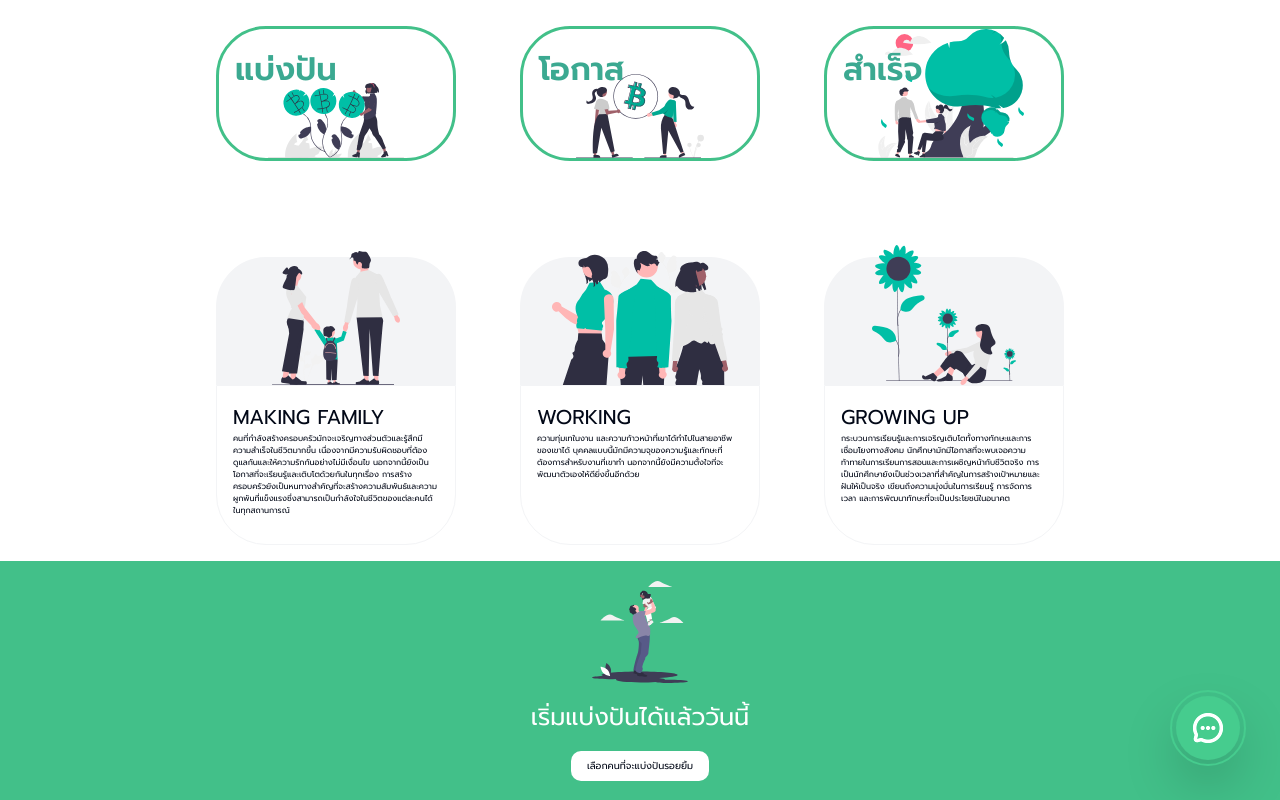
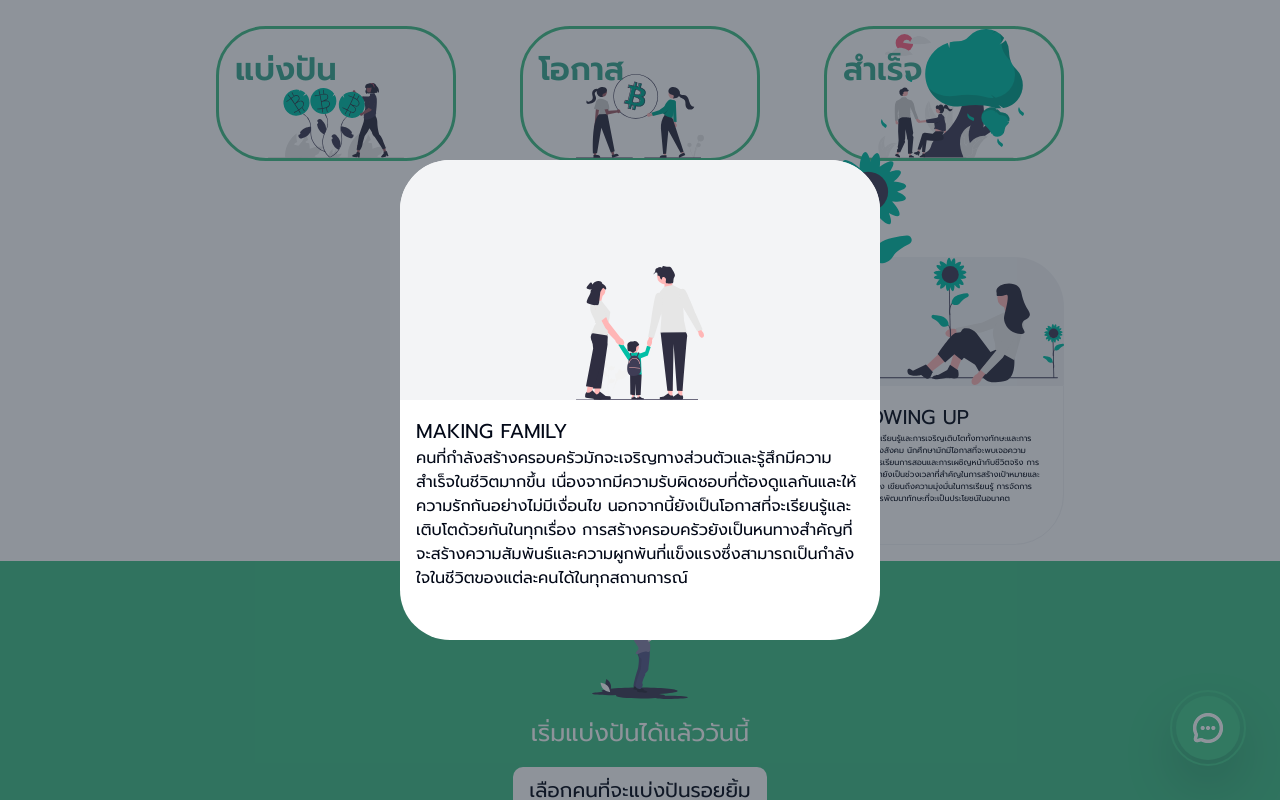
Before and after one commit to chaithawat21/o2o-frontend, a React (Vite) app: page / in a window 1280 px wide. Both pictures are taken after a click on the element 336 px from the left and 1095 px from the top of the page. Shown: the part 695-1495 px from the top of the page. Built offline with nearby package versions, Linux system fonts and the light colour scheme.

Commit message:
update homepage and add framer motion

```diff
--- a/src/components/FooterHome.jsx
+++ b/src/components/FooterHome.jsx
@@ -4,11 +4,11 @@ import ImageFooter from '../assets/images/illustration/illustration02-footer.svg
 
 function FooterHome() {
   return (
-    <div className='h-[15rem] bg-GreenFooter flex flex-col justify-center items-center gap-[1rem]'>
+    <div className='h-[18rem] bg-GreenFooter flex flex-col justify-center items-center gap-[1rem]'>
         <img className='w-[6rem]' src={ImageFooter} alt="image-footer" />
         <p className='text-white text-[1.5rem]'>เริ่มแบ่งปันได้แล้ววันนี้</p>
         <Link to="/select">
-        <button className='bg-white text-[.6rem] px-[1rem] py-[.5rem] rounded-[10px]'>เลือกคนที่จะแบ่งปันรอยยิ้ม</button>
+        <button className='bg-white text-[1.25rem] px-[1rem] py-[.5rem] rounded-[10px]'>เลือกคนที่จะแบ่งปันรอยยิ้ม</button>
         </Link>
     </div>
   )
--- a/src/pages/HomePage.jsx
+++ b/src/pages/HomePage.jsx
@@ -8,13 +8,38 @@ import familyIcon from "../assets/images/illustration/illustration05-family.svg"
 import peopleIcon from "../assets/images/illustration/illustration03-people.svg";
 import growIcon from "../assets/images/illustration/illustration04-growing.svg";
 import ChatBot from "../components/ChatBot";
+import { motion, AnimatePresence } from "framer-motion";
 
-
-
-
+const items = [
+  {
+    id: "family",
+    title: "MAKING FAMILY",
+    subtitle:
+      "คนที่กำลังสร้างครอบครัวมักจะเจริญทางส่วนตัวและรู้สึกมีความสำเร็จในชีวิตมากขึ้น เนื่องจากมีความรับผิดชอบที่ต้องดูแลกันและให้ความรักกันอย่างไม่มีเงื่อนไข นอกจากนี้ยังเป็นโอกาสที่จะเรียนรู้และเติบโตด้วยกันในทุกเรื่อง การสร้างครอบครัวยังเป็นหนทางสำคัญที่จะสร้างความสัมพันธ์และความผูกพันที่แข็งแรงซึ่งสามารถเป็นกำลังใจในชีวิตของแต่ละคนได้ในทุกสถานการณ์",
+    icon: familyIcon,
+    iconWidth: "8rem",
+  },
+  {
+    id: "working",
+    title: "WORKING",
+    subtitle:
+      "ความทุ่มเทในงาน และความก้าวหน้าที่เขาได้ทำไปในสายอาชีพของเขาได้ บุคคลแบบนี้มักมีความจุของความรู้และทักษะที่ต้องการสำหรับงานที่เขาทำ นอกจากนี้ยังมีความตั้งใจที่จะพัฒนาตัวเองให้ดียิ่งขึ้นอีกด้วย",
+    icon: peopleIcon,
+    iconWidth: "11rem",
+  },
+  {
+    id: "growing",
+    title: "GROWING UP",
+    subtitle:
+      "กระบวนการเรียนรู้และการเจริญเติบโตทั้งทางทักษะและการเชื่อมโยงทางสังคม นักศึกษามักมีโอกาสที่จะพบเจอความท้าทายในการเรียนการสอนและการเผชิญหน้ากับชีวิตจริง การเป็นนักศึกษายังเป็นช่วงเวลาที่สำคัญในการสร้างเป้าหมายและฝันให้เป็นจริง เขียนถึงความมุ่งมั่นในการเรียนรู้ การจัดการเวลา และการพัฒนาทักษะที่จะเป็นประโยชน์ในอนาคต",
+    icon: growIcon,
+    iconWidth: "9rem",
+  },
+];
 
 function HomePage() {
   const [showDetail, setShowDetail] = useState("");
+  const [selectedId, setSelectedId] = useState(null);
 
   const handleShow = (value) => {
     if (showDetail === value) {
@@ -26,7 +51,7 @@ function HomePage() {
 
   return (
     <>
-      <div className="relative flex flex-col items-center">
+      <div className="head-content relative flex flex-col items-center">
         <img
           className="object-cover object-center  w-full h-[30rem] relative "
           src={homeHeaderImg}
@@ -38,49 +63,56 @@ function HomePage() {
           ให้กลายเป็นจริง
         </h1>
       </div>
-      <div className="flex flex-col items-center p-[2rem]">
+      <div className="middle-content flex flex-col items-center p-[2rem]">
         <h2 className="text-[1.5rem] ">ความมุ่งมั่นของเราส่งผลต่อ</h2>
         <h2 className="text-[2rem] font-[500] md:text-center">
           ปรับปรุงคุณภาพชีวิตของพวกเขาให้ดียิ่งขึ้น
         </h2>
       </div>
-      <div className="flex flex-col justify-center items-center md:flex-row md:items-start">
+      <div className="bottom-content flex flex-col justify-center items-center md:flex-row md:items-start">
         <div className="flex flex-row justify-center px-[4rem] py-[1rem] relative gap-[4rem] md:flex-col md:items-center md:gap-[1rem] ">
-          <div
+          <motion.div
             className={`flex flex-col justify-end items-center w-[15rem] px-[1.5rem] border-[3px] border-GreenFooter rounded-[50px] cursor-pointer relative
           hover:bg-GreenFooter text-GreenLogin hover:text-white md:h-[8rem] ${
-            showDetail === 1 && "bg-gray-100"
+            showDetail === 1 && "bg-GreenFooter text-white"
           } `}
             onClick={() => handleShow(1)}
+            whileHover={{ scale: 1.2 }}
+            whileTap={{ scale: 0.8 }}
           >
             <img className="w-[8.5rem]" src={cyptoImg} alt="cryto" />
             <p className="absolute bottom-[4rem] left-[1rem] text-[2rem] font-[600]">
               แบ่งปัน
             </p>
-          </div>
-          <div
+          </motion.div>
+          <motion.div
             className={`flex flex-col justify-end items-center w-[15rem] px-[1.5rem] border-[3px] border-GreenFooter rounded-[50px] cursor-pointer relative hover:bg-GreenFooter text-GreenLogin hover:text-white md:h-[8rem] ${
-              showDetail === 2 && "bg-gray-100"
+              showDetail === 2 && "bg-GreenFooter text-white"
             }`}
             onClick={() => handleShow(2)}
+            whileHover={{ scale: 1.2 }}
+            whileTap={{ scale: 0.8 }}
           >
             <img className="w-[8rem]" src={bitcoinImg} alt="bitcoin" />
             <p className=" absolute bottom-[4rem] left-[1rem] text-[2rem]  font-[600]">
               โอกาส
             </p>
-          </div>
-          <div
+          </motion.div>
+          <motion.div
             className={` flex flex-col justify-center items-center w-[15rem] px-[1.5rem] border-[3px] border-GreenFooter rounded-[50px] cursor-pointer relative hover:bg-GreenFooter text-GreenLogin hover:text-white md:h-[8rem] ${
-              showDetail === 3 && "bg-gray-100"
+              showDetail === 3 && "bg-GreenFooter text-white"
             } `}
             onClick={() => handleShow(3)}
+            whileHover={{ scale: 1.2 }}
+            whileTap={{ scale: 0.8 }}
           >
             <img className="w-[10rem]" src={romanticImg} alt="romantic" />
             <p className="absolute bottom-[4rem] left-[1rem] text-[2rem] font-[600]">
               สำเร็จ
             </p>
+          </motion.div>
         </div>
-          <div className="hidden px-[4rem] py-[2rem] indent-[3rem] md:inline-block md:px-0">
+        <div className="max-w-[60rem] px-[4rem] py-[2rem] indent-[3rem] md:hidden">
           {showDetail === 1 && (
             <p>
               การแบ่งปันเป็นแนวคิดที่มีความสำคัญอย่างยิ่งในสังคม
@@ -125,95 +157,71 @@ function HomePage() {
             </p>
           )}
         </div>
+
+        <div className="relative flex flex-row justify-center px-[4rem] py-[1rem] gap-[4rem] md:flex-col md:items-center md:gap-[1rem]">
+          {items.map((item) => (
+            <motion.div
+              key={item.id}
+              layoutId={item.id}
+              className="w-[15rem] cursor-pointer"
+              onClick={() => setSelectedId(item.id)}
+            >
+              <div className="h-[8rem] flex justify-center items-end bg-gray-100 rounded-[50px_50px_0_0]">
+                <img
+                  className={`w-[${item.iconWidth}]`}
+                  src={item.icon}
+                  alt={item.id}
+                />
               </div>
-        <div className="px-[4rem] py-[2rem] indent-[3rem] md:hidden">
-          {showDetail === 1 && (
-            <p>
-              การแบ่งปันเป็นแนวคิดที่มีความสำคัญอย่างยิ่งในสังคม
-              มันเป็นการกระจายทรัพยากร ความรู้ และโอกาสให้กับผู้อื่น
-              ซึ่งสร้างความสัมพันธ์ที่ดียิ่งขึ้นในชุมชน
-              การแบ่งปันช่วยส่งเสริมความร่วมมือ ความเข้าใจ
-              และการสนับสนุนกันและกัน โดยเฉพาะในยุคดิจิทัล
-              การแบ่งปันสามารถทำได้ง่ายและกว้างขวางขึ้นผ่านแพลตฟอร์มออนไลน์ต่างๆ
-              เช่น การแบ่งปันความรู้ในบล็อก การแชร์ข้อมูลผ่านโซเชียลมีเดีย
-              และการให้ความช่วยเหลือในกลุ่มชุมชนออนไลน์
-              การแบ่งปันนี้ไม่เพียงแค่สร้างความสุขและความพึงพอใจให้กับผู้ให้และผู้รับเท่านั้น
-              แต่ยังเสริมสร้างความเข้มแข็งให้กับสังคมโดยรวมอีกด้วย
-            </p>
-          )}
-          {showDetail === 2 && (
-            <p>
-              โอกาสเป็นปัจจัยสำคัญที่สามารถเปลี่ยนแปลงชีวิตของคนเราได้อย่างมีนัยสำคัญ
-              มันเป็นช่วงเวลาที่เหมาะสมที่สามารถนำไปสู่ความก้าวหน้าและความสำเร็จ
-              โอกาสสามารถมาในหลายรูปแบบ เช่น โอกาสทางการศึกษา โอกาสทางอาชีพ
-              หรือแม้แต่โอกาสในการสร้างความสัมพันธ์ที่ดี
-              การเตรียมตัวและการมีทัศนคติที่พร้อมจะรับมือกับโอกาสเมื่อมันมาถึงเป็นสิ่งสำคัญ
-              เพราะโอกาสบางครั้งมาในเวลาที่เราไม่คาดคิด
-              การเปิดใจรับฟังและเรียนรู้จากประสบการณ์ใหม่ ๆ
-              ก็เป็นการเพิ่มโอกาสให้กับตัวเอง นอกจากนี้
-              การสร้างโอกาสให้ผู้อื่นก็เป็นสิ่งที่มีค่าและสร้างความเข้มแข็งให้กับชุมชน
-              การทำงานร่วมกันและการสนับสนุนซึ่งกันและกันสามารถสร้างสรรค์โอกาสที่มีคุณค่าและเป็นประโยชน์ให้กับทุกคนในสังคม
-            </p>
-          )}
-          {showDetail === 3 && (
-            <p>
-              ความสำเร็จเป็นสิ่งที่ทุกคนปรารถนาและมีความหมายที่แตกต่างกันไปในแต่ละบุคคล
-              มันอาจหมายถึงการบรรลุเป้าหมายในอาชีพ การสร้างครอบครัวที่มีความสุข
-              หรือการมีชีวิตที่มีความหมายและมีคุณค่า
-              การบรรลุความสำเร็จต้องการความมุ่งมั่น ความอดทน และความพยายาม
-              การตั้งเป้าหมายที่ชัดเจนและการวางแผนที่ดีเป็นขั้นตอนสำคัญในการเดินทางสู่ความสำเร็จ
-              นอกจากนี้
-              การเรียนรู้จากความล้มเหลวและการปรับปรุงตนเองอย่างต่อเนื่องยังเป็นปัจจัยที่ช่วยเสริมสร้างโอกาสในการประสบความสำเร็จ
-              การมีแรงจูงใจและการสนับสนุนจากคนรอบข้างก็มีบทบาทสำคัญในการเดินทางนี้
-              สุดท้ายแล้ว
-              ความสำเร็จไม่ใช่เพียงแค่การบรรลุเป้าหมายแต่ยังเป็นการเติบโตและการพัฒนาตนเองในทุกๆ
-              ด้านของชีวิต
-            </p>
-          )}
+              <div className="border-[1px] bg-white border-gray-100 p-[1rem] h-[10rem] rounded-[0_0_50px_50px] text-[.5rem]">
+                <motion.h3 className="text-[1.25rem]">{item.title}</motion.h3>
+                <motion.p>{item.subtitle}</motion.p>
               </div>
-        <div className="flex flex-row justify-center px-[4rem] py-[1rem] gap-[4rem] md:flex-col md:items-center md:gap-[1rem] ">
-          <div className="w-[15rem]  text-[.5rem]  cursor-pointer">
-            <div className="h-[8rem] flex justify-center items-end bg-gray-100 rounded-[50px_50px_0_0]">
-              <img className=" w-[8rem]" src={familyIcon} alt="family" />
+            </motion.div>
+          ))}
+
+          <AnimatePresence>
+            {selectedId && (
+              <motion.div
+                className="fixed inset-0 bg-gray-800 bg-opacity-50 flex justify-center items-center"
+                initial={{ opacity: 0 }}
+                animate={{ opacity: 1 }}
+                exit={{ opacity: 0 }}
+                onClick={() => setSelectedId(null)}
+                style={{ zIndex: 40 }} // Ensures overlay is above other content
+              >
+                <motion.div
+                  layoutId={selectedId}
+                  className="relative w-[30rem] h-[30rem] bg-white rounded-[50px] "
+                  onClick={(e) => e.stopPropagation()} // Prevent closing when clicking inside the modal
+                  style={{ zIndex: 50 }} // Ensures modal is above overlay
+                >
+                  {items
+                    .filter((item) => item.id === selectedId)
+                    .map((item) => (
+                      <div
+                        key={item.id}
+                        className="flex flex-col items-center justify-start h-full"
+                      >
+                        <div className="h-[15rem] w-full flex justify-center items-end bg-gray-100 rounded-[50px_50px_0_0]">
+                          <img
+                            className={`w-[${item.iconWidth}]`}
+                            src={item.icon}
+                            alt={item.id}
+                          />
                         </div>
-            <div className="border-[1px] border-gray-100 p-[1rem] h-[10rem] rounded-[0_0_50px_50px] text-[.5rem]  ]">
-              <h3 className="text-[1.25rem]">MAKING FAMILY</h3>
-              <p >
-                คนที่กำลังสร้างครอบครัวมักจะเจริญทางส่วนตัวและรู้สึกมีความสำเร็จในชีวิตมากขึ้น
-                เนื่องจากมีความรับผิดชอบที่ต้องดูแลกันและให้ความรักกันอย่างไม่มีเงื่อนไข
-                นอกจากนี้ยังเป็นโอกาสที่จะเรียนรู้และเติบโตด้วยกันในทุกเรื่อง
-                การสร้างครอบครัวยังเป็นหนทางสำคัญที่จะสร้างความสัมพันธ์และความผูกพันที่แข็งแรงซึ่งสามารถเป็นกำลังใจในชีวิตของแต่ละคนได้ในทุกสถานการณ์
-              </p>
+                        <div className=" bg-white border-gray-100 p-[1rem] h-[10rem]  text-[.5rem]">
+                          <motion.h3 className="text-[1.25rem]">
+                            {item.title}
+                          </motion.h3>
+                          <motion.p className="text-[1rem]">{item.subtitle}</motion.p>
                         </div>
                       </div>
-          <div className="w-[15rem] cursor-pointer">
-            <div className="h-[8rem] flex justify-center items-end bg-gray-100 rounded-[50px_50px_0_0] ">
-              <img className=" w-[11rem]" src={peopleIcon} alt="people" />
-            </div>
-            <div className="border-[1px] border-gray-100 p-[1rem] h-[10rem] rounded-[0_0_50px_50px] text-[.5rem] ">
-              <h3 className="text-[1.25rem]">WORKING</h3>
-              <p >
-                ความทุ่มเทในงาน และความก้าวหน้าที่เขาได้ทำไปในสายอาชีพของเขาได้
-                บุคคลแบบนี้มักมีความจุของความรู้และทักษะที่ต้องการสำหรับงานที่เขาทำ
-                นอกจากนี้ยังมีความตั้งใจที่จะพัฒนาตัวเองให้ดียิ่งขึ้นอีกด้วย
-              </p>
-            </div>
-          </div>
-          <div className="w-[15rem]  cursor-pointer ">
-            <div className="h-[8rem] flex justify-center items-end bg-gray-100 rounded-[50px_50px_0_0]">
-              <img className=" w-[9rem]" src={growIcon} alt="grow" />
-            </div>
-            <div className="border-[1px] border-gray-100 p-[1rem] h-[10rem] rounded-[0_0_50px_50px] text-[.5rem]  ">
-              <h3 className="text-[1.25rem]">GROWING UP</h3>
-              <p >
-                กระบวนการเรียนรู้และการเจริญเติบโตทั้งทางทักษะและการเชื่อมโยงทางสังคม
-                นักศึกษามักมีโอกาสที่จะพบเจอความท้าทายในการเรียนการสอนและการเผชิญหน้ากับชีวิตจริง
-                การเป็นนักศึกษายังเป็นช่วงเวลาที่สำคัญในการสร้างเป้าหมายและฝันให้เป็นจริง
-                เขียนถึงความมุ่งมั่นในการเรียนรู้ การจัดการเวลา
-                และการพัฒนาทักษะที่จะเป็นประโยชน์ในอนาคต
-              </p>
-            </div>
-          </div>
+                    ))}
+                </motion.div>
+              </motion.div>
+            )}
+          </AnimatePresence>
         </div>
       </div>
       <ChatBot />
--- a/src/pages/SupportPage.jsx
+++ b/src/pages/SupportPage.jsx
@@ -1,5 +1,6 @@
 import React,{useState} from "react";
 import supportHeader from "../assets/images/header/header05.png";
+import FooterHome from "../components/FooterHome";
 
 function SupportPage() {
   const [value, setValue] = useState(25);
@@ -31,7 +32,7 @@ function SupportPage() {
       </div>
       <div className="flex flex-col justify-center items-center m-[4rem] ">
         <form className=" w-[30rem] flex flex-col gap-[2rem] " onSubmit={handleSubmit}>
-          <p className="indent-10">
+          <p className="text-[1.5rem] indent-10">
             เราต้องการความช่วยเหลือจากคุณในการขยายการเข้าถึงทางการเงิน
             บริจาควันวันนี้
             บริจาคของคุณช่วยเราในการครอบคลุมค่าใช้จ่ายในการขยายการเข้าถึงสินเชื่อที่สามารถเปลี่ยนแปลงชีวิตได้และเชื่อถึงมากขึ้นให้สามารถเข้าถึงได้มากขึ้นทั่วโลก
@@ -51,6 +52,7 @@ function SupportPage() {
           </div>
         </form>
       </div>
+      <FooterHome />
     </div>
   );
 }
```
Also changed, not shown: src/pages/AboutPage.jsx (+7 -5 lines). Lines whose indentation alone changed are shown as unchanged.
